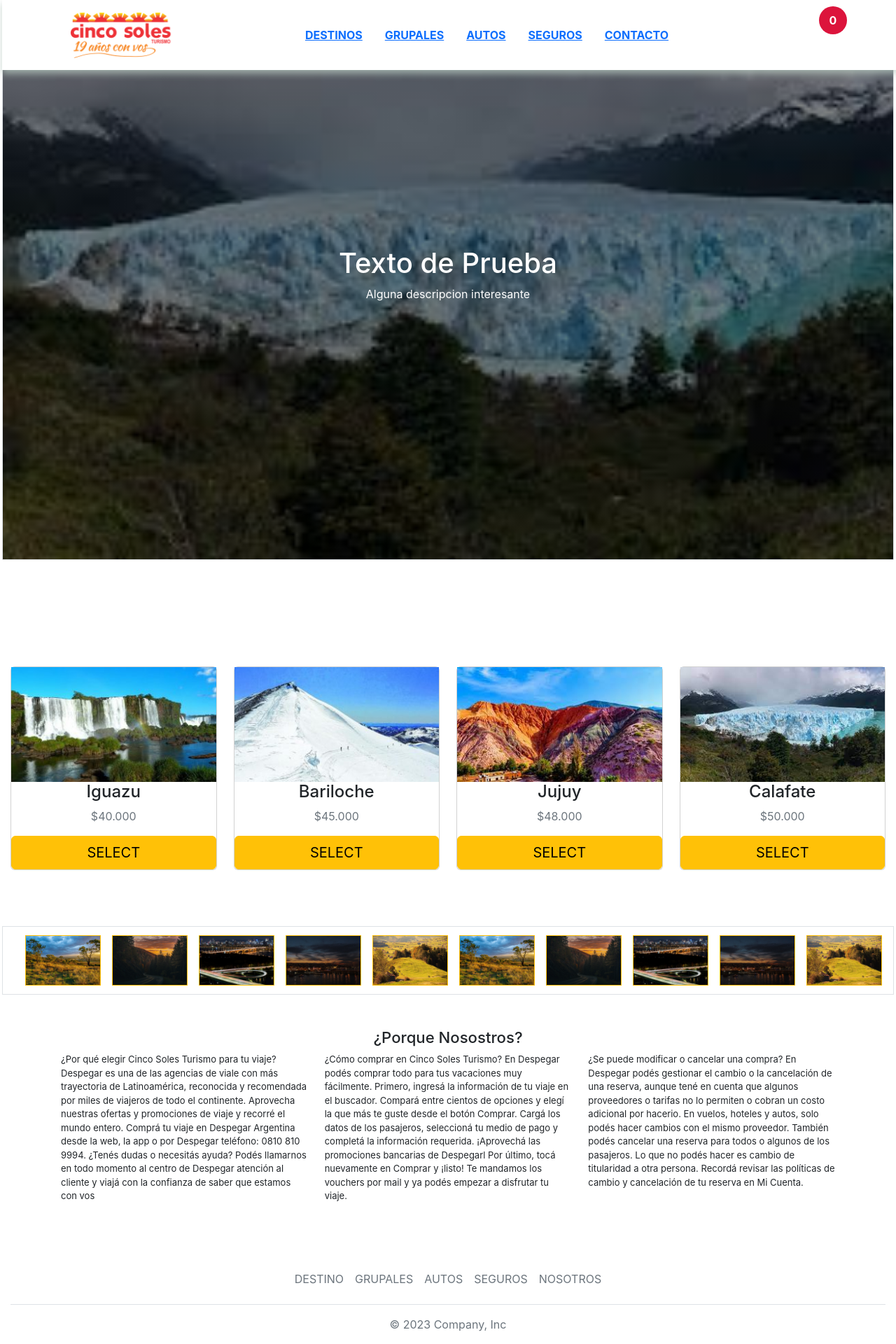
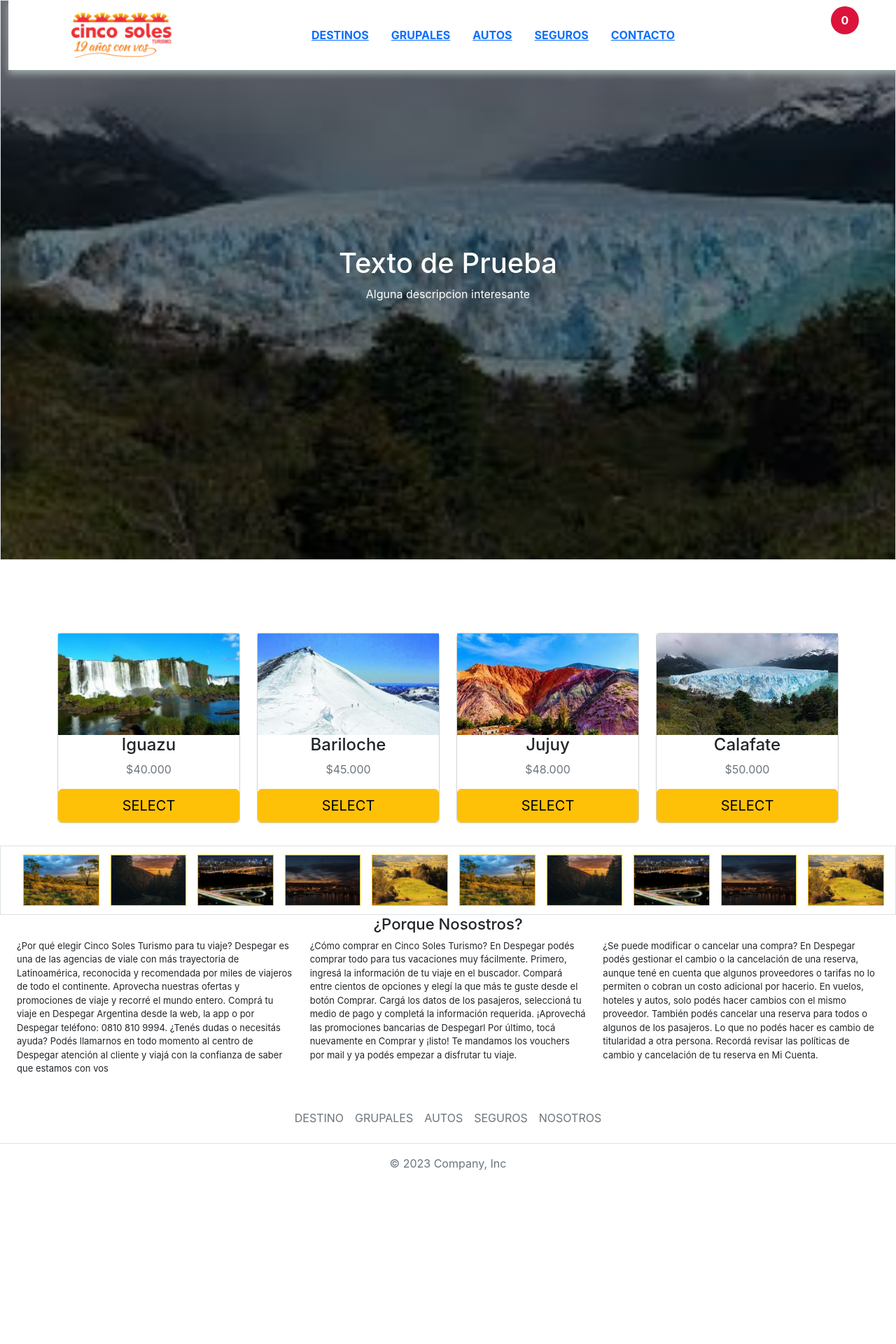
Before and after one commit to MarisolDD/ReactProyecto, a React (Create React App) app in the folder reactproyecto/: page / in a window 1280 px wide. Shown: the top 1920 px of the page at 70% size. After the commit the page ends 1730 px from the top, so only its background shows below. Built offline with nearby package versions, Linux system fonts and the light colour scheme; data requests are answered from the project's data file; some icons are missing.

Commit message:
router-dom ok

```diff
--- a/reactproyecto/src/App.jsx
+++ b/reactproyecto/src/App.jsx
@@ -1,47 +1,63 @@
 import React from "react";
 import { Header } from "./componentes/Header";
 import "boxicons";
-import logo from "../src/images/Logo.jpg";
 import "./App.css";
 import { Footer } from "./componentes/Footer";
 import Cards from "./componentes/Cards";
 import "./App.css";
 import Carousel from "./componentes/carousel";
-import { BrowserRouter as Router, Route, Routes } from "react-router-dom";
-import Contacto from "./componentes/Contacto.js";
 import { Body } from "./componentes/Body";
 import HeroImage from "./componentes/HeroImage";
+import { BrowserRouter, Routes, Route } from "react-router-dom";
+import Contacto from "./pages/Contacto.jsx";
 
 function App() {
   return (
-    <div className="App h-100">
+    <BrowserRouter>
+      <Routes>
+        <Route
+          path="/" element={[
+            <Header />,
+            <HeroImage />,
+            <Cards />,
+            <Carousel />,
+            <Body />,
+            <Footer />,
+          ]}
+        />
 
-      <div className="row">
-        <Header className="header" />
-      </div>
-
-      <div className="row">
-        <HeroImage/>
-      </div>
-
-      <div className="row mt-5">
-        <Cards />
-      </div>
-
-      <div className="row my-5">
-        <Carousel />
-      </div>
-
-      <div className="row h-50 m-5">
-        <Body />
-      </div>
-
-      <div className="row">
-        <Footer />
-      </div>
-
-    </div>
+        <Route path="/Contacto" element={<Contacto />} />
+      </Routes>
+    </BrowserRouter>
   );
 }
 
 export default App;
+
+/**   {/* <div className="App h-100"> */
+
+/* <div className="row">
+        <Header className="header" />
+      </div> */
+
+/* <div className="row">
+        <HeroImage/>
+      </div> */
+
+/* <div className="row mt-5">
+        <Cards />
+      </div> */
+
+/* <div className="row my-5">
+        <Carousel />
+      </div> */
+
+/* <div className="row h-50 m-5">
+        <Body />
+      </div> */
+
+/* <div className="row">
+        <Footer />
+      </div> */
+
+/* </div> */
--- a/reactproyecto/src/componentes/Contacto.js
+++ /dev/null
@@ -1,10 +0,0 @@
-import {Link} from 'react-router-dom';
-
-const Contacto = ({CONTACTO}) => {
-return (
-<Link>
-
-</Link>
- );
-}
-export default Contacto;
--- a/reactproyecto/src/componentes/Header/index.jsx
+++ b/reactproyecto/src/componentes/Header/index.jsx
@@ -1,14 +1,16 @@
 import React from "react";
 import LOGO from "../../images/Logo.jpg";
-import 'bootstrap/dist/css/bootstrap.min.css';
-// import { Link } from "react-router-dom";
+import "bootstrap/dist/css/bootstrap.min.css";
+
+import { Outlet, Link } from "react-router-dom";
 
 export const Header = () => {
   return (
+    <div className="container-fluid w-100">
       <header>
         <a href="http://localhost:3000/">
           <div className="logo">
-                    <img src={LOGO} alt="logo" width="150"/>
+            <img src={LOGO} alt="logo" width="150" />
           </div>
         </a>
         <ul>
@@ -25,14 +27,17 @@ export const Header = () => {
             <a href="http://localhost:3000/">SEGUROS</a>
           </li>
           <li>
-                <a href="http://localhost:3000/">CONTACTO</a>
-                    {/* <Link to={'../Contacto.js'}>Contacto</Link> */}
+            {/* <a href="http://localhost:3000/">CONTACTO</a> */}
+            <Link to="contacto">Contacto</Link>
           </li>
         </ul>
         <div className="cart">
           <box-icon name="cart"></box-icon>
           <span className="item_total">0</span>
         </div>
+
+        <Outlet />
       </header>
-    )
-}
+    </div>
+  );
+};
--- a/reactproyecto/src/index.css
+++ b/reactproyecto/src/index.css
@@ -210,7 +210,7 @@ code {
 
 /*----------------------------------HEADER----------------------------------*/
 header{
-  width: 97%;
+  width: 100%;
   min-height: 100px;
   max-width: 1530px;
   overflow: hidden;
--- /dev/null
+++ b/reactproyecto/src/pages/Contacto.jsx
@@ -0,0 +1,11 @@
+import React from "react";
+
+const Contacto = ({CONTACTO}) => {
+return (
+<div className="container h-100 w-100">
+    <h1>HOLA DESDE CONTACTO!!!</h1>
+</div>
+
+ )
+}
+export default Contacto;
```
Lines whose indentation alone changed are shown as unchanged.
